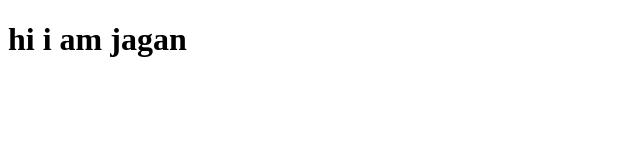
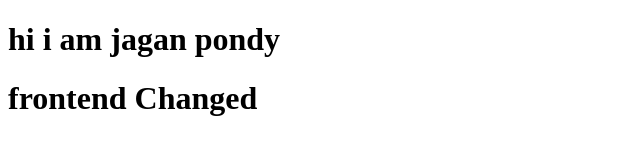
Before and after one commit to jaganajith/sample, a plain HTML site: page index.html in a window 1280 px wide. Shown: the whole page, without its empty margins (0-640 px from the left). Drawn offline with Linux system fonts and the light colour scheme.

Commit message:
added some frontent code

```diff
--- a/index.html
+++ b/index.html
@@ -6,6 +6,7 @@
     <title>Document</title>
 </head>
 <body>
-    <h1>hi i am jagan</h1>
+    <h1>hi i am jagan pondy</h1>
+    <h1>frontend Changed</h1>
 </body>
 </html>
```
